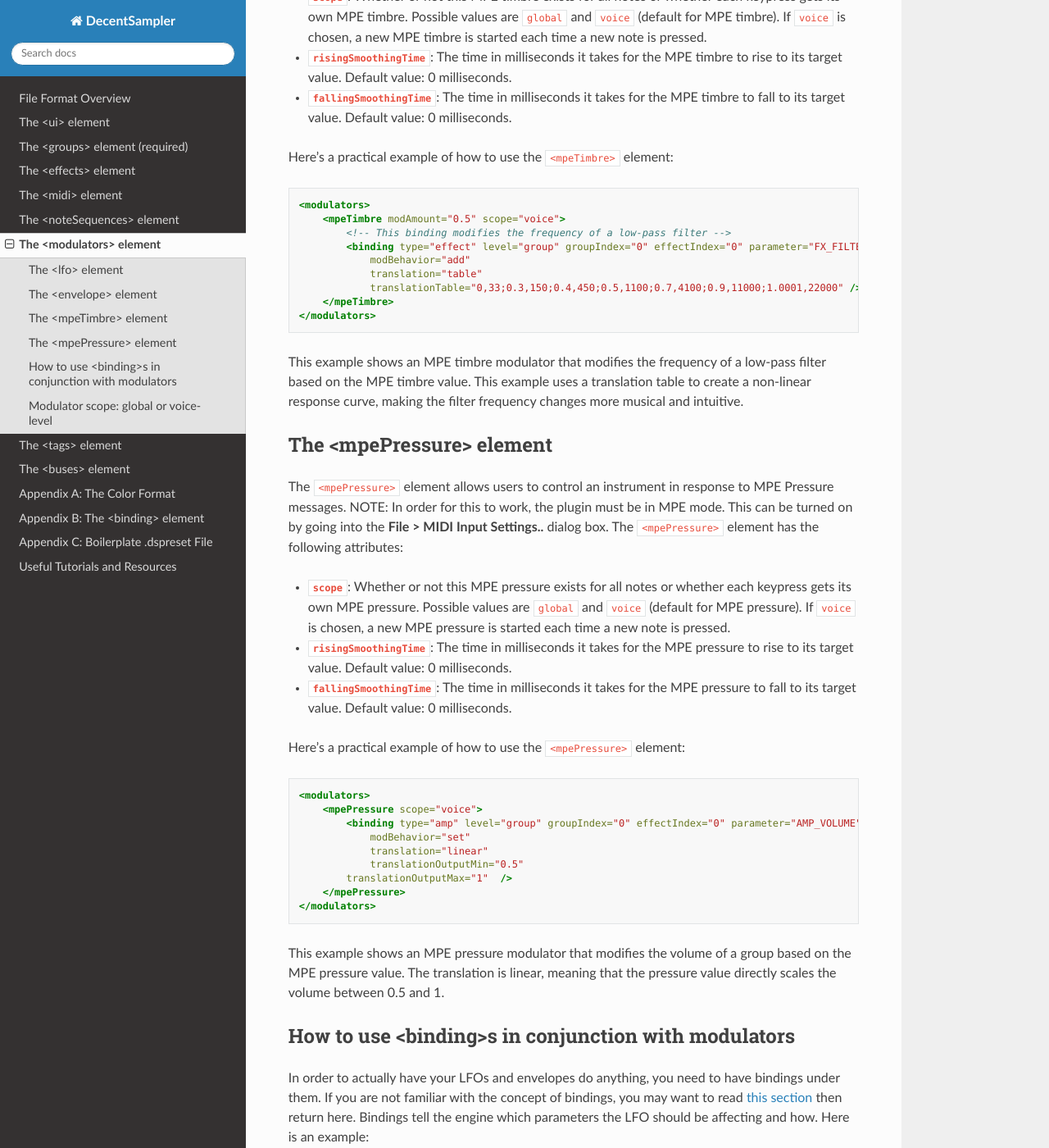
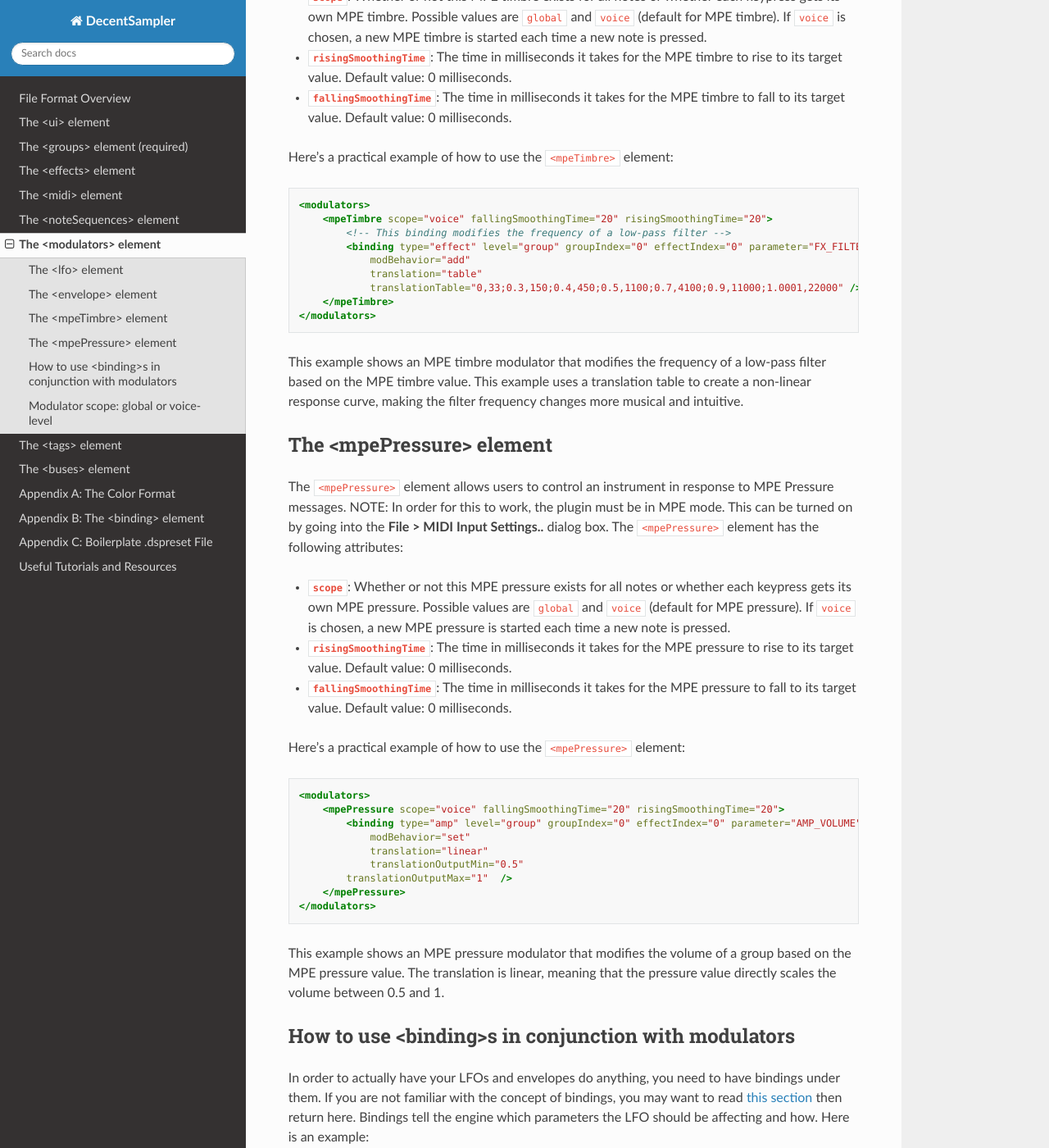
Before and after one commit to DecentSamples/DecentSampler-Developers-Guide, a Sphinx documentation site: the page built from docs/source/the-modulators-element.md, in a window 1280 px wide and 1400 px high, scrolled down 2080 px. Shown: the whole window at 82% size. Built offline with Sphinx 7.4.7 and the Read the Docs theme 3.1.0, drawn with Linux system fonts in a browser that asks for light colours.

Commit message:
Fixed a couple typos and adding mention of the falling smoothing time

````diff
--- a/docs/source/the-modulators-element.md
+++ b/docs/source/the-modulators-element.md
@@ -16,7 +16,7 @@ Version 1.6.0 of Decent Sampler officially introduces the new `<modulators>` sec
 Underneath the `<modulators>` section, you can have any number of different LFOs, which are defined using an `<lfo>` element, for example:
 
 ```xml
-<modulators>1
+<modulators>
   <lfo shape="sine" frequency="2" modAmount="1.0"></lfo>
 </modulators>
 ```
@@ -58,7 +58,7 @@ Here's a practical example of how to use the `<mpeTimbre>` element:
 
 ```xml
 <modulators>
-    <mpeTimbre modAmount="0.5" scope="voice">
+    <mpeTimbre scope="voice" fallingSmoothingTime="20" risingSmoothingTime="20">
         <!-- This binding modifies the frequency of a low-pass filter -->
         <binding type="effect" level="group" groupIndex="0" effectIndex="0" parameter="FX_FILTER_FREQUENCY"
             modBehavior="add"
@@ -82,7 +82,7 @@ Here's a practical example of how to use the `<mpePressure>` element:
 
 ```xml
 <modulators>
-    <mpePressure scope="voice">
+    <mpePressure scope="voice" fallingSmoothingTime="20" risingSmoothingTime="20">
         <binding type="amp" level="group" groupIndex="0" effectIndex="0" parameter="AMP_VOLUME"
             modBehavior="set"
             translation="linear"
````
